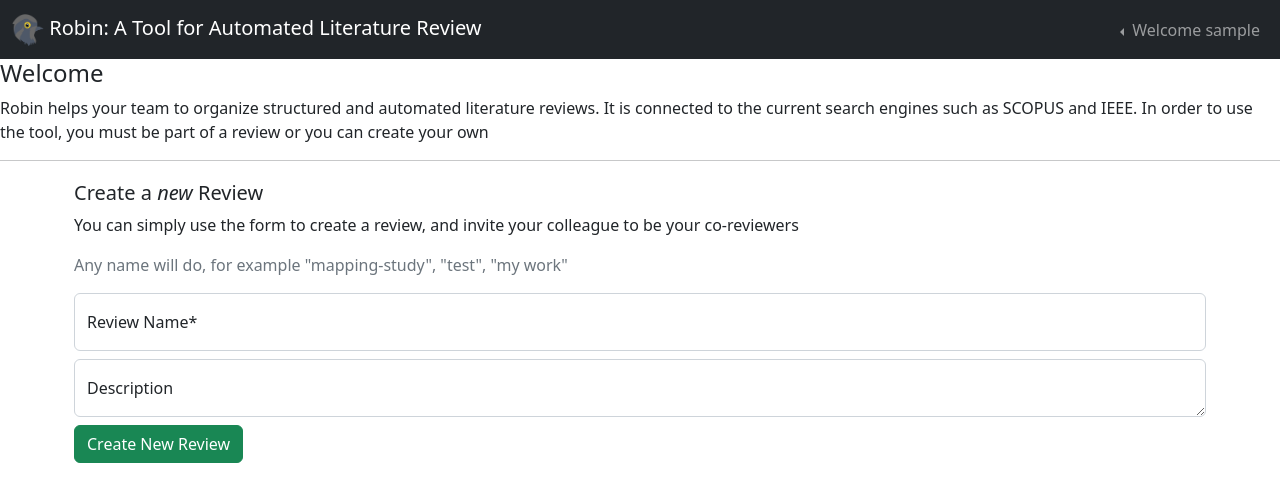
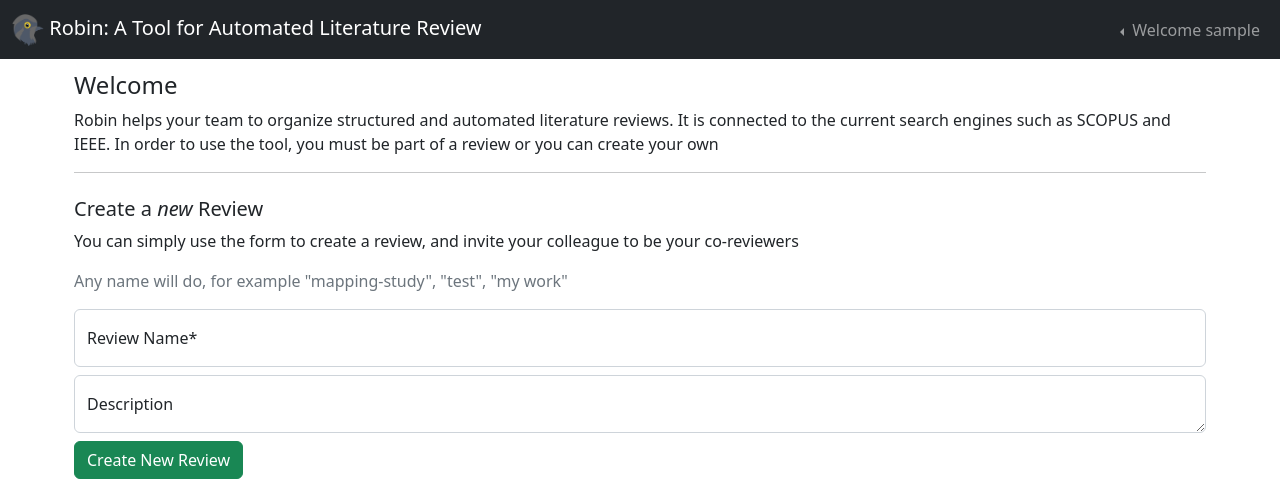
Before and after one commit to smartarch/robin, a Django app: page /dashboard in a window 1280 px wide. Shown: the top 479 px of the page. Run offline with Django 4.2, Linux system fonts and the light colour scheme; the visitor is signed in with stand-in values (Sample User, id 1); data that the repository does not hold is empty.

Commit message:
Fix "new review" page

```diff
--- a/interface/templates/dashboard/index.html
+++ b/interface/templates/dashboard/index.html
@@ -3,11 +3,13 @@
     {% if reviews %}
         {% include "review/index.html" %}
     {% else %}
-         <h4> Welcome </h4>
+        <div class="container p-1 mt-2">
+        <h4> Welcome </h4>
             <p> Robin helps your team to organize structured and automated literature reviews.
                 It is connected to the current search engines such as SCOPUS and IEEE.
                 In order to use the tool, you must be part of a review or you can create your own</p>
             <hr>
+        </div>
         {% include "review/new_join_review.html" %}
     {% endif %}
 {% endblock %}
```
